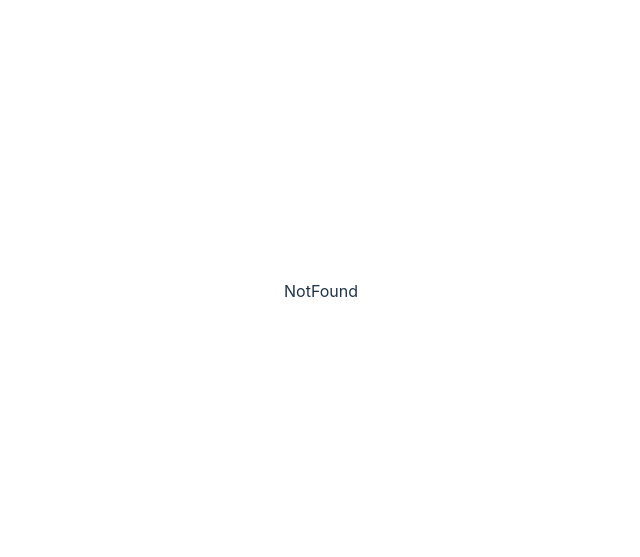
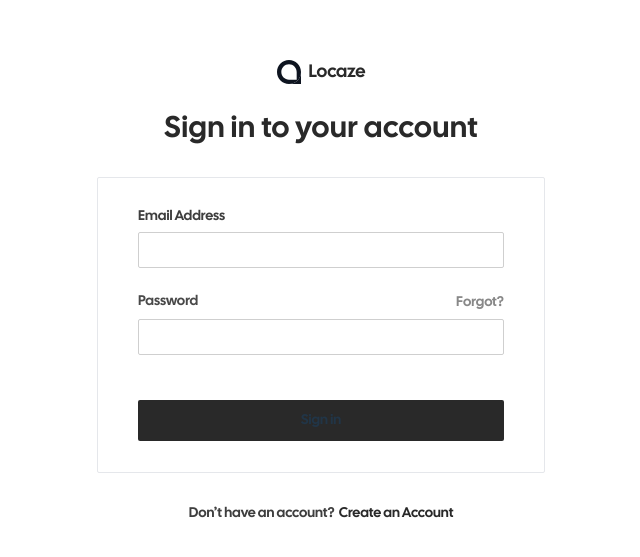
Before and after one commit to FamManh/locaze, a Vue app in the folder apps/web/: page /login in a window 1280 px wide. Shown: the part 109-666 px from the top of the page, without its empty margins (319-959 px from the left). Built offline with nearby package versions, Linux system fonts and the light colour scheme.

Commit message:
feat: implement login page

```diff
--- /dev/null
+++ b/apps/web/src/colors.css
@@ -0,0 +1,34 @@
+/* color */
+.text-gray-900 {
+  color: #292929;
+}
+.text-gray-800 {
+  color: #292929;
+}
+.text-gray-700 {
+  color: #3e3e3e;
+}
+.text-gray-600 {
+  color: #494949;
+}
+.text-gray-500 {
+  color: #888888;
+}
+/* background */
+.bg-gray-900 {
+  background-color: #292929;
+}
+.bg-gray-700 {
+  background-color: #3e3e3e;
+}
+.bg-gray-50 {
+  background-color: #f8f8f8;
+}
+
+.bg-white {
+  background-color: #fff;
+}
+/* border color */
+.border-gray-300 {
+  border-color: #cfcfcf;
+}
--- /dev/null
+++ b/apps/web/src/components/common/Button.vue
@@ -0,0 +1,14 @@
+<template>
+    <button
+        class="bg-gray-900 self-stretch px-4 py-[11px] rounded-sm justify-center items-center inline-flex hover:bg-gray-700">
+        <div class="text-center text-white text-[14px] font-medium leading-tight">
+            <slot></slot>
+        </div>
+    </button>
+</template>
+
+<script setup lang='ts'>
+
+</script>
+
+<style></style>
--- /dev/null
+++ b/apps/web/src/components/common/Input.vue
@@ -0,0 +1,18 @@
+<template>
+    <input :type="props.type" :name="props.name" :value="props.value" @input="event => emit('change', event.target?.value)"
+        class="self-stretch w-full text-[12px] text-gray-700 focus:outline-none px-[8px] py-[8px] font-normal bg-white rounded-sm border border-gray-300" />
+</template>
+
+<script setup lang='ts'>
+const props = defineProps<{
+    type?: string,
+    name: string,
+    value: string
+}>()
+
+const emit = defineEmits<{
+    (e: 'change', value: string): void
+}>()
+</script>
+
+<style></style>
--- a/apps/web/src/main.ts
+++ b/apps/web/src/main.ts
@@ -1,6 +1,7 @@
 import { createPinia } from 'pinia';
 import { createApp } from 'vue';
 import './style.css';
+import './colors.css';
 import App from './App.vue';
 import router from './router';
 
--- a/apps/web/src/router/index.ts
+++ b/apps/web/src/router/index.ts
@@ -1,6 +1,7 @@
 import { createRouter, createWebHistory } from 'vue-router';
 
 import Home from '../views/Home.vue';
+import Login from '../views/Login.vue';
 import NotFound from '../views/404.vue';
 
 const router = createRouter({
@@ -12,6 +13,11 @@ const router = createRouter({
       component: Home,
     },
     {
+      path: '/login',
+      name: 'login',
+      component: Login,
+    },
+    {
       path: '/:catchAll(.*)',
       name: '404',
       component: NotFound,
--- a/apps/web/src/style.css
+++ b/apps/web/src/style.css
@@ -8,13 +8,13 @@
 }
 
 :root {
-  font-family: Inter, system-ui, Avenir, Helvetica, Arial, sans-serif;
+  font-family: Cal sans, Inter, system-ui, Avenir, Helvetica, Arial, sans-serif;
   line-height: 1.5;
   font-weight: 400;
 
   color-scheme: light dark;
   color: rgba(255, 255, 255, 0.87);
-  background-color: #242424;
+  background-color: #f8f8f8;
 
   font-synthesis: none;
   text-rendering: optimizeLegibility;
--- /dev/null
+++ b/apps/web/src/views/Login.vue
@@ -0,0 +1,53 @@
+<script setup lang="ts">
+import logo from "../assets/logo.svg"
+import Input from "../components/common/Input.vue"
+import Button from "../components/common/Button.vue"
+import { ref } from "vue"
+
+const email = ref('')
+const password = ref('')
+
+const onSubmit = () => {
+    console.log(email.value, password.value)
+}
+</script>
+
+<template>
+    <div class="w-[448px] h-[467px] flex-col justify-start items-center gap-8 inline-flex">
+        <div class="self-stretch h-[87px] flex-col justify-start items-center gap-6 flex">
+            <div class="justify-start items-center gap-2 inline-flex">
+                <div class="w-6 h-[24px] relative"><img :src="logo" alt="logo" /></div>
+                <div class="text-gray-900 text-[18px] font-semibold leading-relaxed">Locaze</div>
+            </div>
+            <div class="flex-col justify-start items-center gap-2 flex">
+                <div class="text-center text-gray-800 text-[30px] font-semibold leading-9 tracking-wide">Sign in to your
+                    account</div>
+            </div>
+        </div>
+        <form @submit.prevent="onSubmit"
+            class="self-stretch h-[296px] px-10 py-8 bg-white rounded-sm border border-neutral-200 flex-col justify-start items-center gap-10 flex">
+            <div class="flex-col justify-start items-start gap-6 flex w-full">
+
+                <div class="h-[60px] flex-col justify-start items-start gap-2 flex w-full">
+                    <div class="text-gray-700 text-[14px] font-medium leading-none">Email Address</div>
+                    <Input name="email" :value="email" @change="value => email = value" />
+                </div>
+                <div class="h-[66px] flex-col justify-start items-start gap-2 flex w-full">
+                    <div class="self-stretch justify-between items-start items-center gap-1 inline-flex">
+                        <div class="text-gray-600 text-[14px] font-medium leading-none">Password</div>
+                        <div class="text-gray-500 text-[14px] font-medium leading-tight cursor-pointer">Forgot?</div>
+                    </div>
+                    <Input type="password" name="password" :value="password" @change="value => password = value" />
+                </div>
+            </div>
+            <Button>Sign in</Button>
+        </form>
+        <div class="justify-start items-center gap-1 inline-flex">
+            <div class="text-gray-700 text-[14px] font-normal leading-tight">Don’t have an account?</div>
+            <div class="justify-start items-center flex">
+                <div class="text-gray-800 hover:text-gray-500 text-[14px] font-medium leading-tight cursor-pointer">Create
+                    an Account</div>
+            </div>
+        </div>
+    </div>
+</template>
```
Also changed, not shown: apps/web/src/assets/logo.svg (added).
